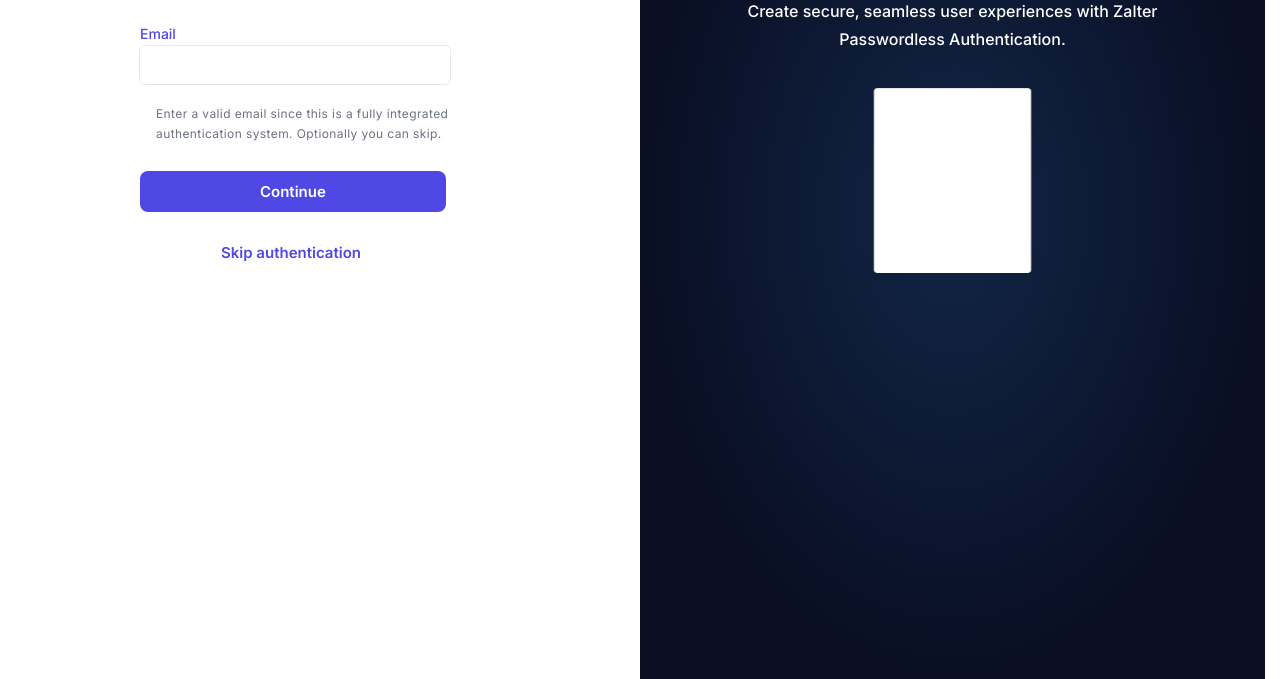
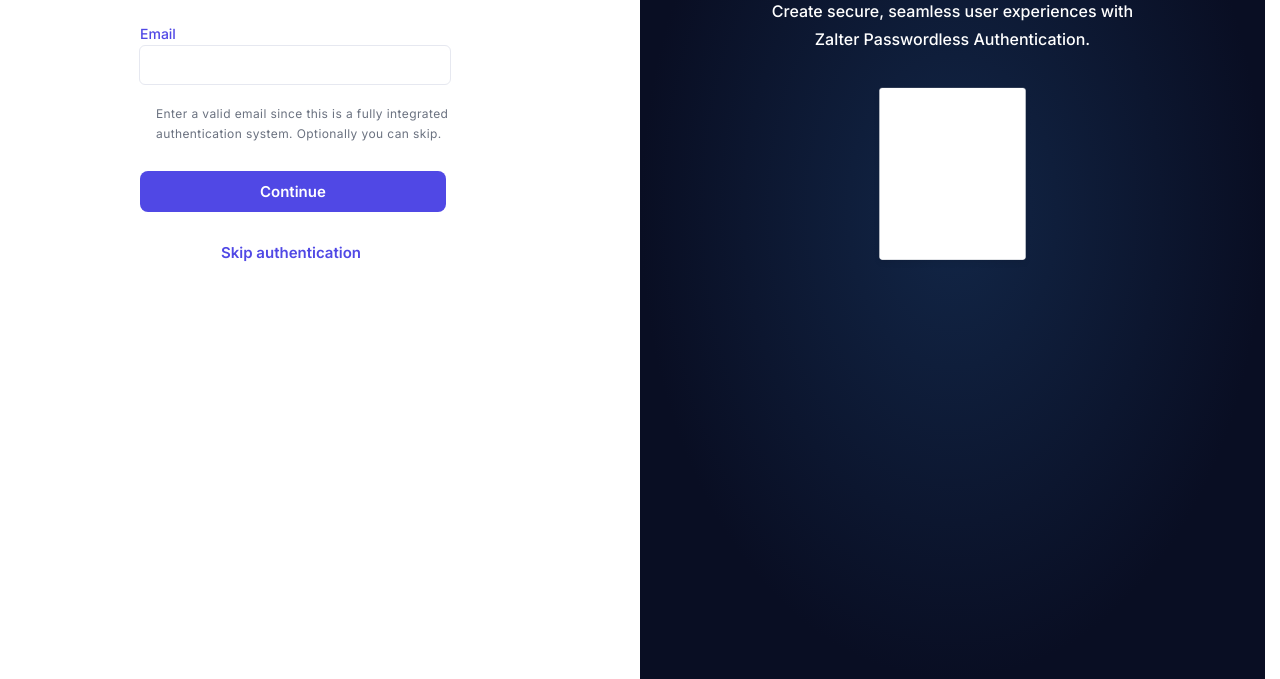
Before and after one commit to rakib-islam-1765/Dashboard-page-3, a plain HTML site: page index.html in a window 1280 px wide. Shown: the part 256-935 px from the top of the page. Drawn offline with Linux system fonts and the light colour scheme.

Commit message:
changed css

```diff
--- a/style.css
+++ b/style.css
@@ -161,7 +161,8 @@
 .left-content {
   margin-top: 30%;
   margin-bottom: 30%;
-  margin-left: 25%;
+  padding: 0 15px;
+  margin-left: 20%;
 }
 .left-content h2 {
   font-family: "Inter";
```
